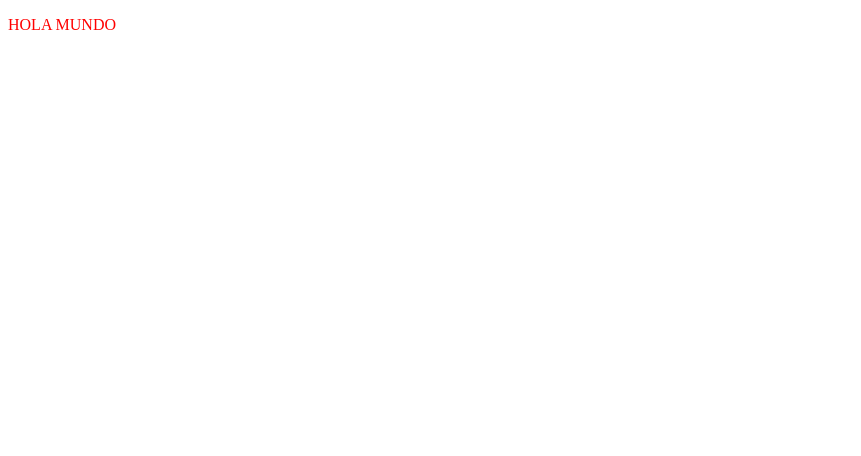
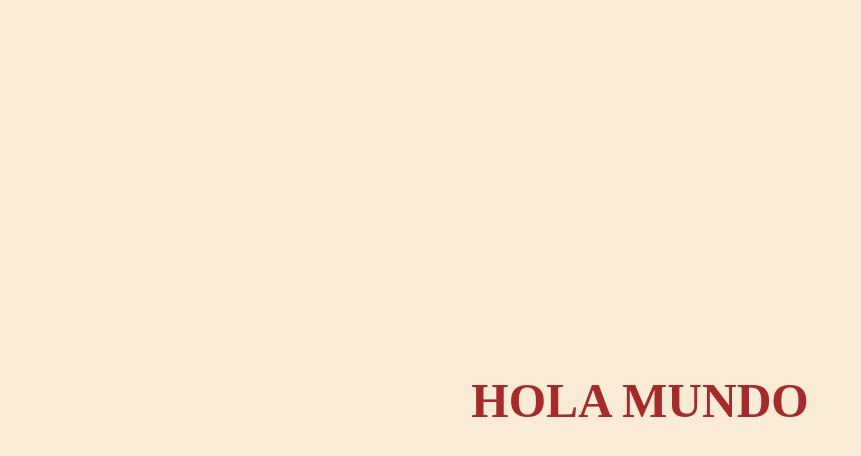
Before and after one commit to Riudoku/riudoku.github.io, a plain HTML site: page index.html in a window 1280 px wide. Shown: the whole page, without its empty margins (0-861 px from the left). Drawn offline with Linux system fonts and the light colour scheme.

Commit message:
se añadio reseteo de estilos y se centro el parrafo

```diff
--- a/sytle.css
+++ b/sytle.css
@@ -1,4 +1,30 @@
-body p
+html
 {
-    color : red;
+    height    : 100%;
+    box-sizing: border-box;
 }
+
+*,
+*:before, *:after
+{
+    padding   : 0;
+    margin    : 0;
+    box-sizing: inherit;
+}
+
+body
+{
+    height          : inherit;
+    background-color: antiquewhite;
+}
+
+main
+{
+    height         : inherit;
+    display        : flex;
+    justify-content: center;
+    align-items    : center;
+    font-weight    : 800;
+    font-size      : 3rem;
+    color          : brown;
+}
```
